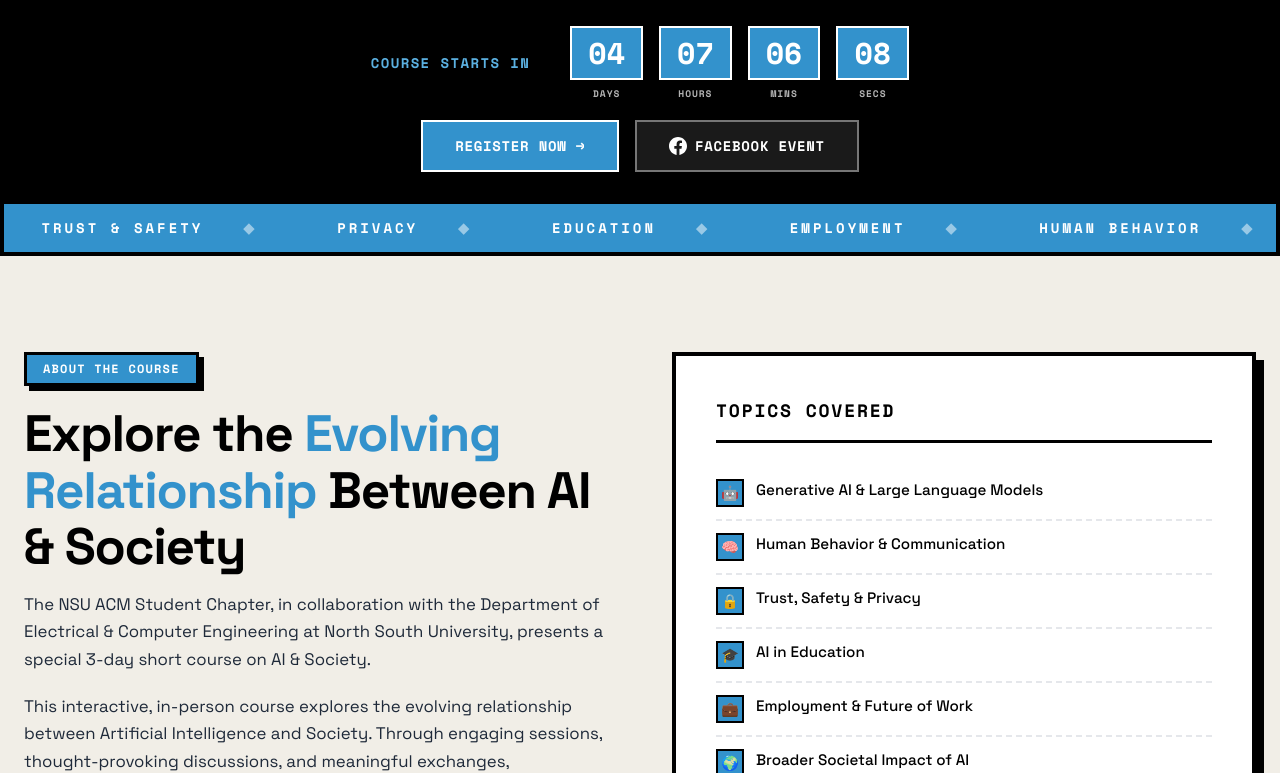
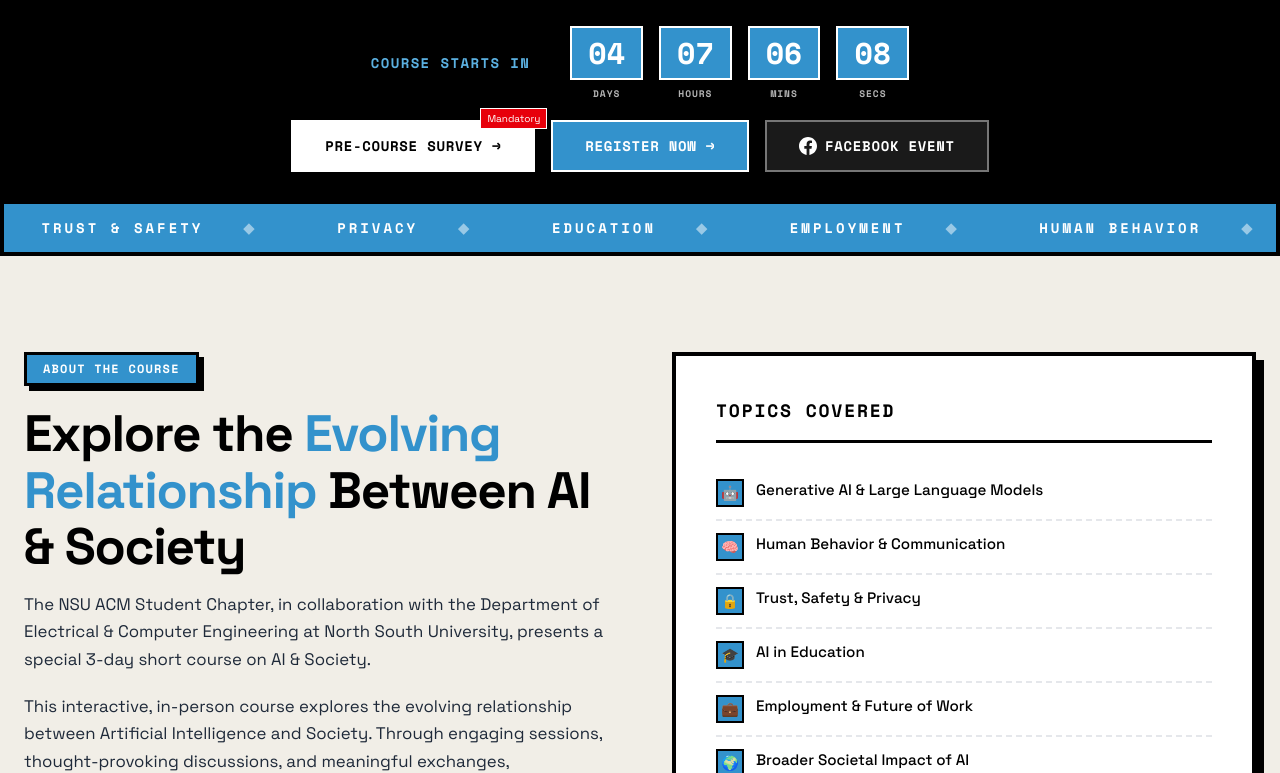
Before and after one commit to NSU-ACM-SC/Short_Course_On_AI_And_Society, a Next.js app: page /Short_Course_On_AI_And_Society/ in a window 1280 px wide. Shown: the part 850-1623 px from the top of the page. Built offline with nearby package versions, Linux system fonts and the light colour scheme.

Commit message:
added survey link

```diff
--- a/src/components/Countdown.tsx
+++ b/src/components/Countdown.tsx
@@ -3,6 +3,7 @@
 import { useEffect, useState } from "react";
 import { eventDetails } from "@/data/event";
 import { countdownData } from "@/data/countdown";
+import { registrationData } from "@/data/registration";
 import { FacebookIcon } from "@/components/Icons";
 
 export default function Countdown() {
@@ -84,6 +85,24 @@ export default function Countdown() {
 
         {/* Action Buttons */}
         <div className="flex flex-wrap gap-3 sm:gap-4 justify-center px-4">
+          {registrationData.surveyLink && (
+            <div className="relative group inline-flex">
+              <a
+                href={registrationData.surveyLink}
+                target="_blank"
+                rel="noopener noreferrer"
+                className="inline-flex items-center gap-2 font-mono text-xs sm:text-sm font-bold uppercase tracking-wider px-6 sm:px-8 py-3 sm:py-3.5 bg-white text-black border-2 border-white hover:bg-gray-200 transition-all"
+                title={registrationData.surveyNotice}
+              >
+                {registrationData.surveyLabel}
+              </a>
+              {registrationData.surveyNotice && (
+                <span className="absolute -top-3 -right-3 bg-red-600 text-white text-[10px] px-1.5 py-0.5 border border-white whitespace-nowrap">
+                  Mandatory
+                </span>
+              )}
+            </div>
+          )}
           <a
             href={registerHref}
             target={hasRegistration ? "_blank" : undefined}
--- a/src/components/Registration.tsx
+++ b/src/components/Registration.tsx
@@ -44,7 +44,24 @@ export default function Registration() {
             ))}
           </div>
 
-          <div>
+          <div className="flex flex-col items-center gap-8">
+            {/* Survey Button */}
+            {registrationData.surveyLink && (
+              <div className="flex flex-col items-center gap-3">
+                <a
+                  href={registrationData.surveyLink}
+                  target="_blank"
+                  rel="noopener noreferrer"
+                  className="inline-flex items-center gap-2 font-mono text-lg font-bold uppercase tracking-wider px-12 py-5 bg-white text-black brutal-border-thick shadow-[6px_6px_0_rgba(0,0,0,0.3)] hover:bg-gray-200 hover:translate-x-1 hover:translate-y-1 hover:shadow-[3px_3px_0_rgba(0,0,0,0.3)] transition-all"
+                >
+                  {registrationData.surveyLabel}
+                </a>
+                <span className="font-mono text-sm font-bold text-white bg-red-600 px-3 py-1 brutal-border shadow-[2px_2px_0_rgba(0,0,0,0.3)]">
+                  {registrationData.surveyNotice}
+                </span>
+              </div>
+            )}
+
             {/* Registration Button */}
             {regLink ? (
               <a
--- a/src/data/registration.ts
+++ b/src/data/registration.ts
@@ -12,6 +12,9 @@ export interface RegistrationData {
   stats: RegistrationStatItem[];
   preRegistrationLink: string;
   registrationLink: string;
+  surveyLink: string;
+  surveyLabel: string;
+  surveyNotice: string;
   buttonLabel: string;
   alertMessage: string;
   pendingNotice: string;
@@ -21,6 +24,7 @@ export interface RegistrationData {
 // Pre-registration & registration links
 export const preRegistrationLink = "https://forms.gle/ZxV6yKN3DZvfrAMs7";
 export const registrationLink = "https://forms.gle/Hfipd3BKvirKewVq5";
+export const surveyLink = "https://cornell.ca1.qualtrics.com/jfe/form/SV_42QoJyKFgRX7Bfo";
 
 export const registrationData: RegistrationData = {
   badge: "Register Now",
@@ -35,6 +39,9 @@ export const registrationData: RegistrationData = {
   ],
   preRegistrationLink,
   registrationLink,
+  surveyLink,
+  surveyLabel: "Pre-course Survey →",
+  surveyNotice: "Note: Filling out this survey is mandatory before registration.",
   buttonLabel: "Register Now →",
   alertMessage: "Registration link will be available soon. Stay tuned!",
   pendingNotice: "⚠ Registration link will be pasted here soon",
```
